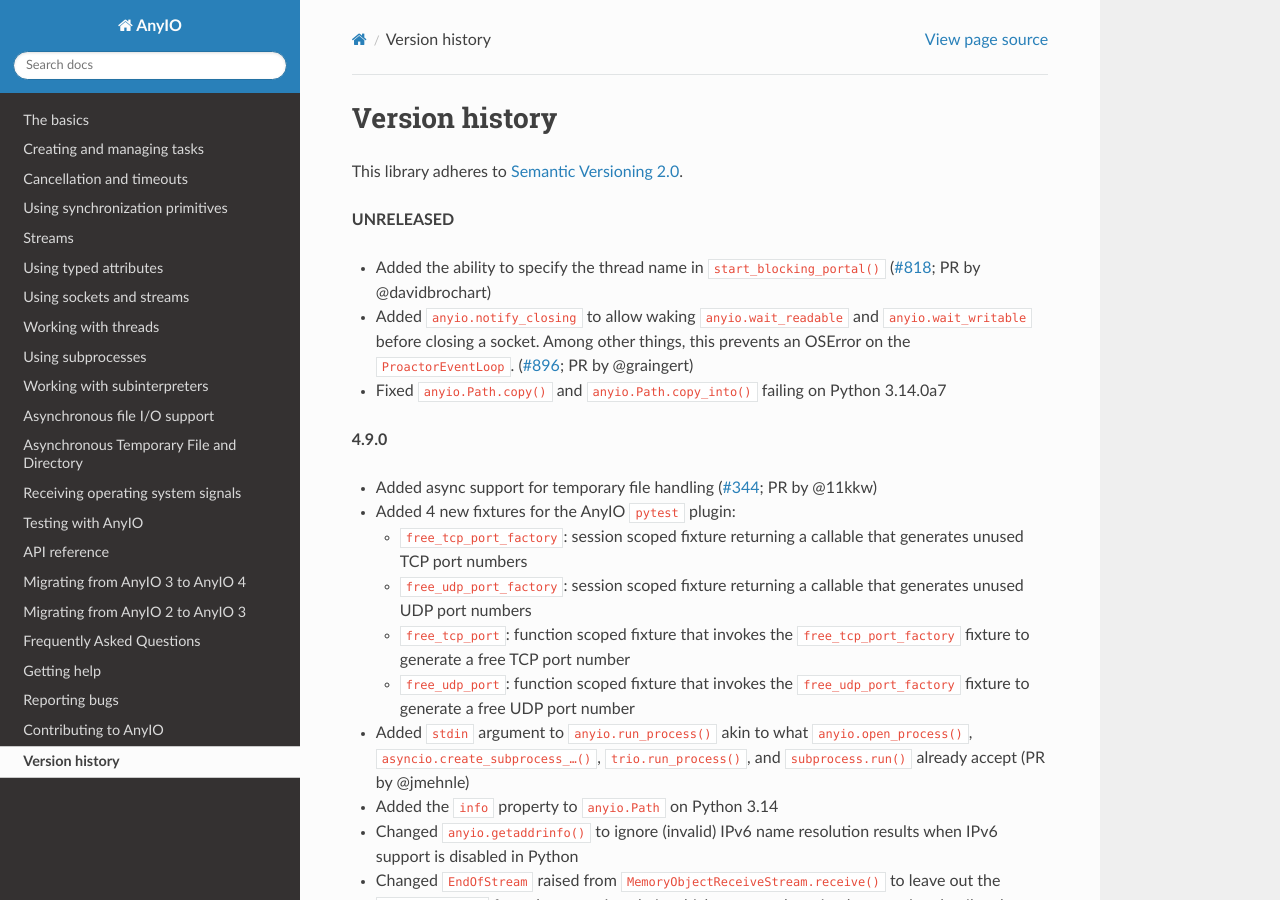
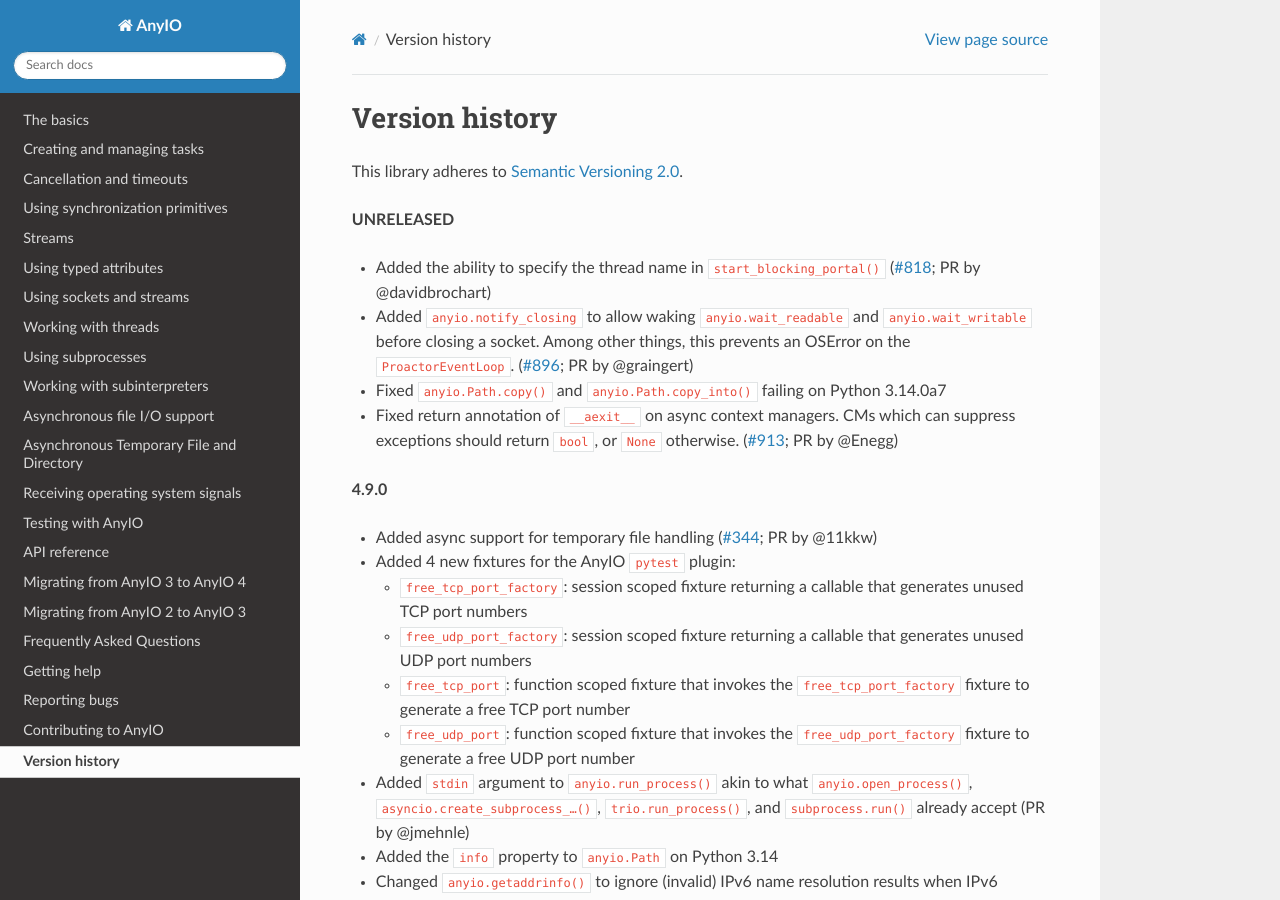
Before and after one commit to agronholm/anyio, a Sphinx documentation site: the page built from docs/versionhistory.rst, in a window 1280 px wide and 900 px high. Built offline with Sphinx 7.4.7 and the Read the Docs theme 3.1.0, drawn with Linux system fonts in a browser that asks for light colours; the version number could not be read and is left out.

Commit message:
versionhistory

```diff
--- a/docs/versionhistory.rst
+++ b/docs/versionhistory.rst
@@ -12,6 +12,9 @@ This library adheres to `Semantic Versioning 2.0 <http://semver.org/>`_.
   this prevents an OSError on the ``ProactorEventLoop``.
   (`#896 <https://github.com/agronholm/anyio/pull/896>`_; PR by @graingert)
 - Fixed ``anyio.Path.copy()`` and ``anyio.Path.copy_into()`` failing on Python 3.14.0a7
+- Fixed return annotation of ``__aexit__`` on async context managers. CMs which can
+  suppress exceptions should return ``bool``, or ``None`` otherwise.
+  (`#913 <https://github.com/agronholm/anyio/pull/913>`_; PR by @Enegg)
 
 **4.9.0**
 
```
